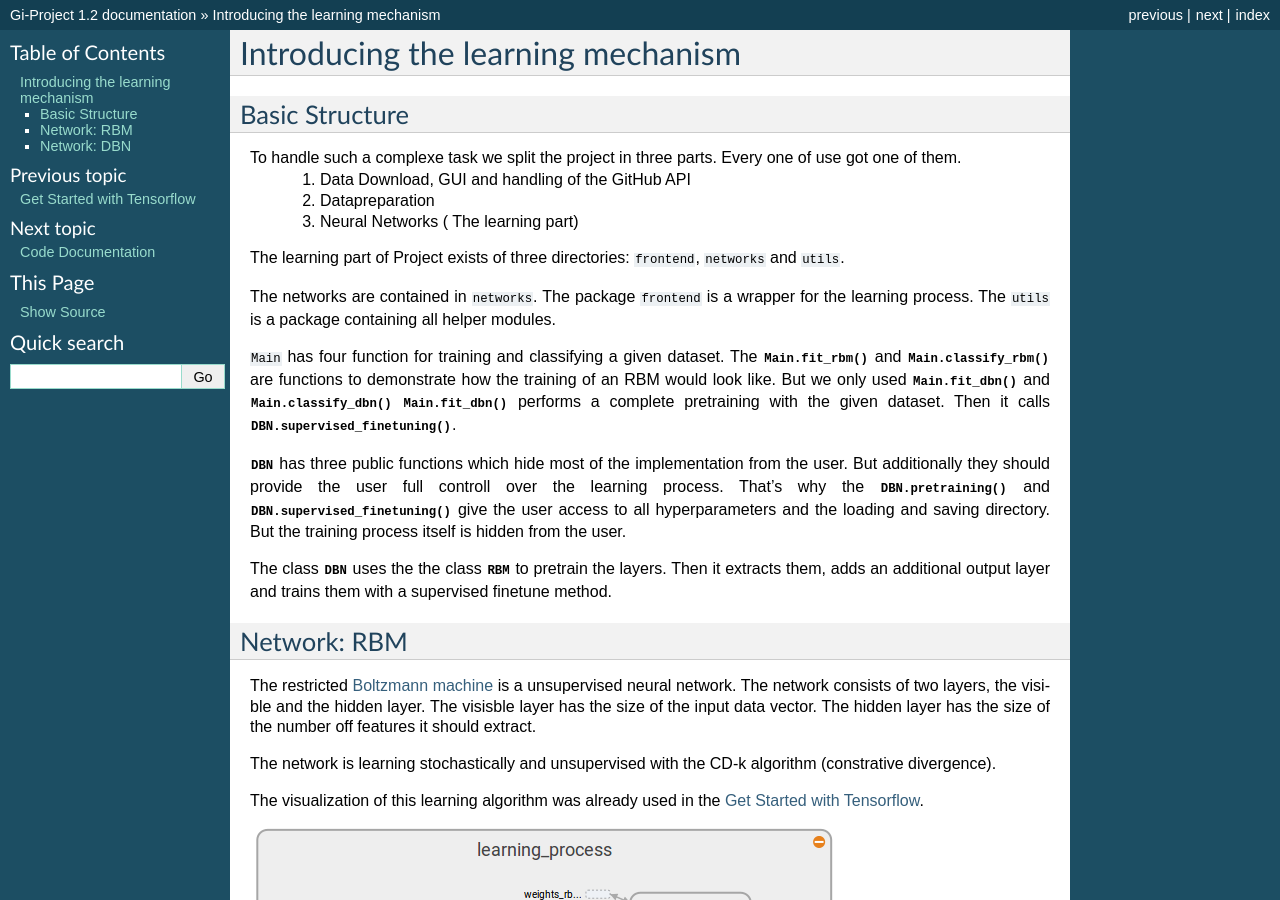
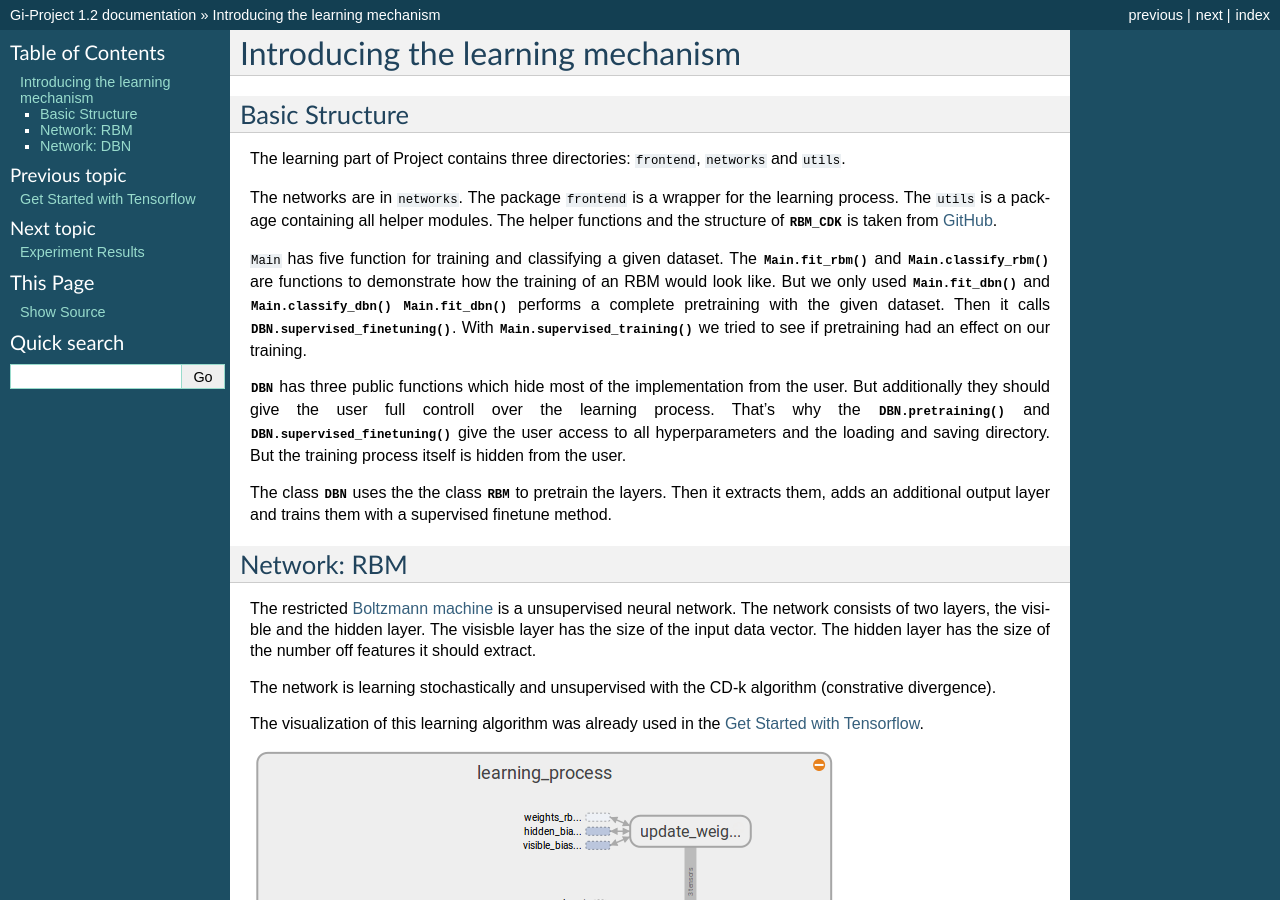
Before and after one commit to RenCloud/InformatiCup2017, a Sphinx documentation site: the page built from source/explanation.rst, in a window 1280 px wide and 900 px high. Built offline with Sphinx 7.4.7, drawn with Linux system fonts in a browser that asks for light colours; some of the changed text lies outside the part shown.

Commit message:
Corrected my own documentation

```diff
--- a/source/explanation.rst
+++ b/source/explanation.rst
@@ -4,21 +4,18 @@ Introducing the learning mechanism
 Basic Structure
 ---------------
 
-To handle such a complexe task we split the project in three parts. Every one of use got one of them.
-    #. Data Download, GUI and handling of the GitHub API
-    #. Datapreparation
-    #. Neural Networks ( The learning part)
+The learning part of Project contains three directories: :file:`frontend`, :file:`networks` and :file:`utils`.
 
-The learning part of Project exists of three directories: :file:`frontend`, :file:`networks` and :file:`utils`.
+The networks are in :file:`networks`. The package :file:`frontend` is a wrapper for the learning process.
+The :file:`utils` is a package containing all helper modules. The helper functions and the structure of :class:`RBM_CDK` is
+taken from `GitHub <https://gist.github.com/blackecho/db85fab069bd2d6fb3e7>`_.
 
-The networks are contained in :file:`networks`. The package :file:`frontend` is a wrapper for the learning process.
-The :file:`utils` is a package containing all helper modules.
-
-:file:`Main` has four function for training and classifying a given dataset. The :meth:`Main.fit_rbm` and :meth:`Main.classify_rbm`
+:file:`Main` has five function for training and classifying a given dataset. The :meth:`Main.fit_rbm` and :meth:`Main.classify_rbm`
 are functions to demonstrate how the training of an RBM would look like. But we only used :meth:`Main.fit_dbn` and :meth:`Main.classify_dbn`
 :meth:`Main.fit_dbn` performs a complete pretraining with the given dataset. Then it calls :meth:`DBN.supervised_finetuning`.
+With :meth:`Main.supervised_training` we tried to see if pretraining had an effect on our training.
 
-:class:`DBN` has three public functions which hide most of the implementation from the user. But additionally they should provide
+:class:`DBN` has three public functions which hide most of the implementation from the user. But additionally they should give
 the user full controll over the learning process. That's why the :meth:`DBN.pretraining` and :meth:`DBN.supervised_finetuning`
 give the user access to all hyperparameters and the loading and saving directory. But the training process itself is hidden from
 the user.
--- a/source/index.rst
+++ b/source/index.rst
@@ -76,8 +76,8 @@ Training and predictions
 
    introduction
    explanation
+   results
    code
-   results
 
 
 
```
Also changed, not shown: other parts of source/explanation.rst (+1 -1 lines), source/introduction.rst (+41 -20 lines), source/results.rst (+28 -35 lines), 5 other files.
